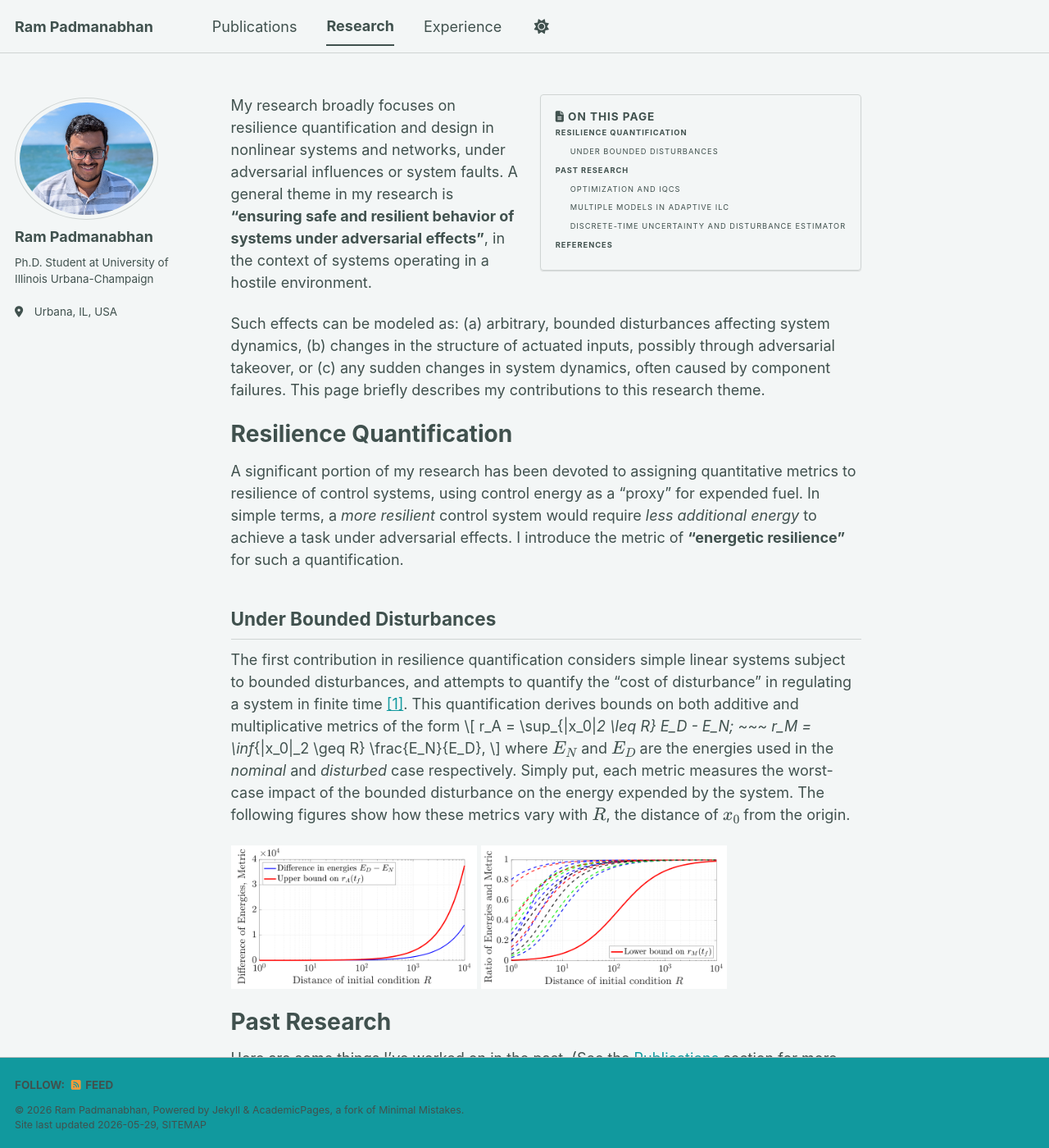
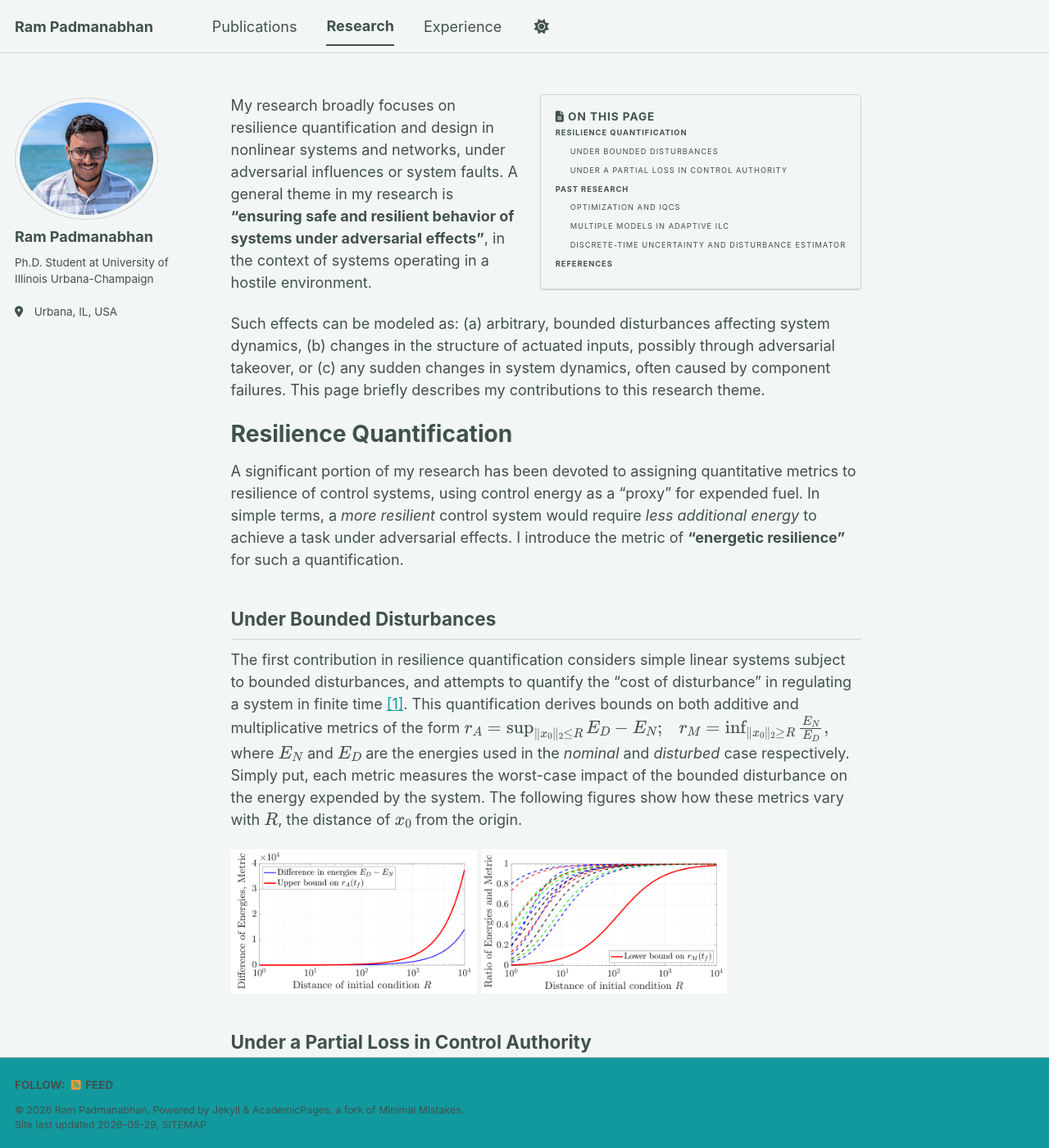
Before and after one commit to ram-p/ram-p.github.io, a Jekyll site: the page built from _pages/research.md, in a window 1280 px wide and 1400 px high. Shown: the whole window at 82% size. Built offline with Jekyll 4.4.1, drawn with Linux system fonts in a browser that asks for light colours; a script bundle is joined from its source files by our own code; library files that are not in the unit come from our copies.

Commit message:
Update research

```diff
--- a/_pages/research.md
+++ b/_pages/research.md
@@ -18,12 +18,16 @@ A significant portion of my research has been devoted to assigning quantitative
 ## Under Bounded Disturbances
 
 The first contribution in resilience quantification considers simple linear systems subject to bounded disturbances, and attempts to quantify the "cost of disturbance" in regulating a system in finite time [[1]](#1). This quantification derives bounds on both additive and multiplicative metrics of the form
-\\[
+$$
 r_A = \sup_{\|x_0\|_2 \leq R} E_D - E_N; ~~~ r_M = \inf_{\|x_0\|_2 \geq R} \frac{E_N}{E_D},
-\\]
+$$
 where \\(E_N\\) and \\(E_D\\) are the energies used in the *nominal* and *disturbed* case respectively. Simply put, each metric measures the worst-case impact of the bounded disturbance on the energy expended by the system. The following figures show how these metrics vary with \\(R\\), the distance of \\(x_0\\) from the origin.
 
 <img src="https://ram-p.github.io/images/rAvsR.png" alt = "Additive Metric" width="300"/> <img src="https://ram-p.github.io/images/rMvsR.png" alt = "Multiplicative Metric" width="300"/>
+
+## Under a Partial Loss in Control Authority
+
+
 
 # Past Research
 
```
